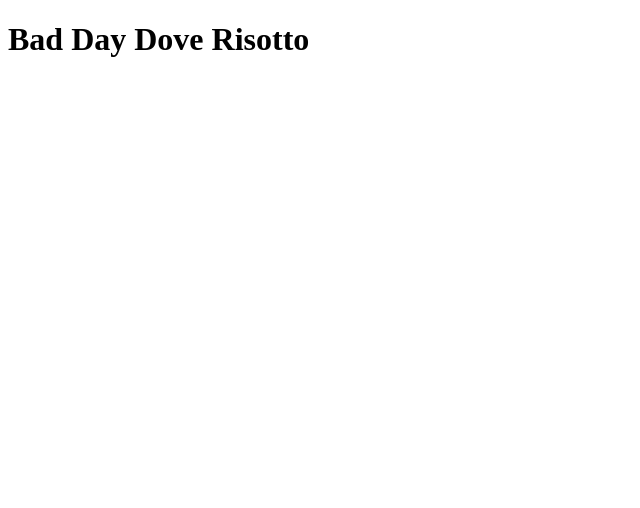
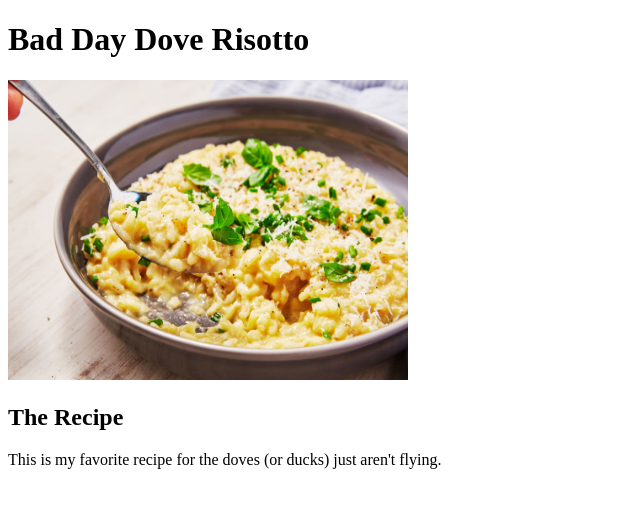
Before and after one commit to seanfaubus/odin-recipes, a plain HTML site: page recipes/risotto.html in a window 1280 px wide. Shown: the whole page, without its empty margins (0-640 px from the left). Drawn offline with Linux system fonts and the light colour scheme.

Commit message:
Added an image and description for the risotto

```diff
--- a/recipes/risotto.html
+++ b/recipes/risotto.html
@@ -4,9 +4,14 @@
     <meta charset="UTF-8">
     <meta http-equiv="X-UA-Compatible" content="IE=edge">
     <meta name="viewport" content="width=device-width, initial-scale=1.0">
-    <title>Document</title>
+    <title>Bad Day Dove Risotto</title>
 </head>
 <body>
     <h1>Bad Day Dove Risotto</h1>
+    <img src="../images/risotto.jpg"
+        width="400"
+        height="300" />
+    <h2>The Recipe</h2>
+        <p>This is my favorite recipe for the doves (or ducks) just aren't flying.</p>
 </body>
 </html>
```
Also changed, not shown: images/risotto.jpg (added), 1 other file.
